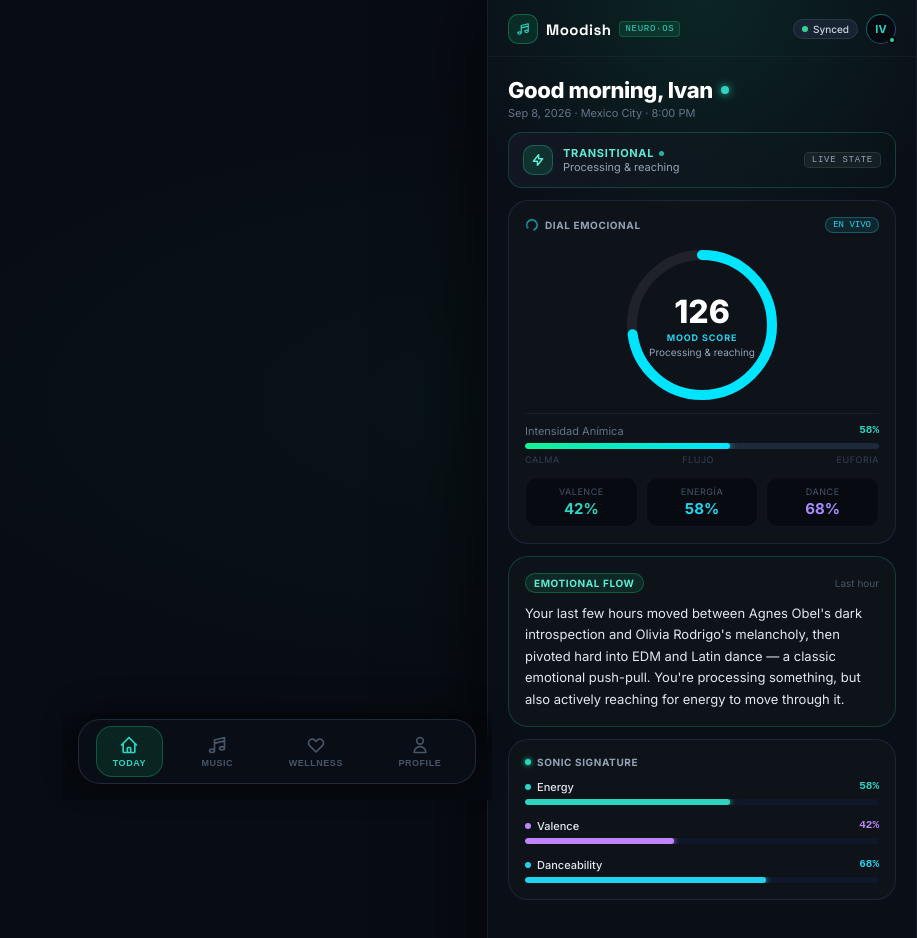
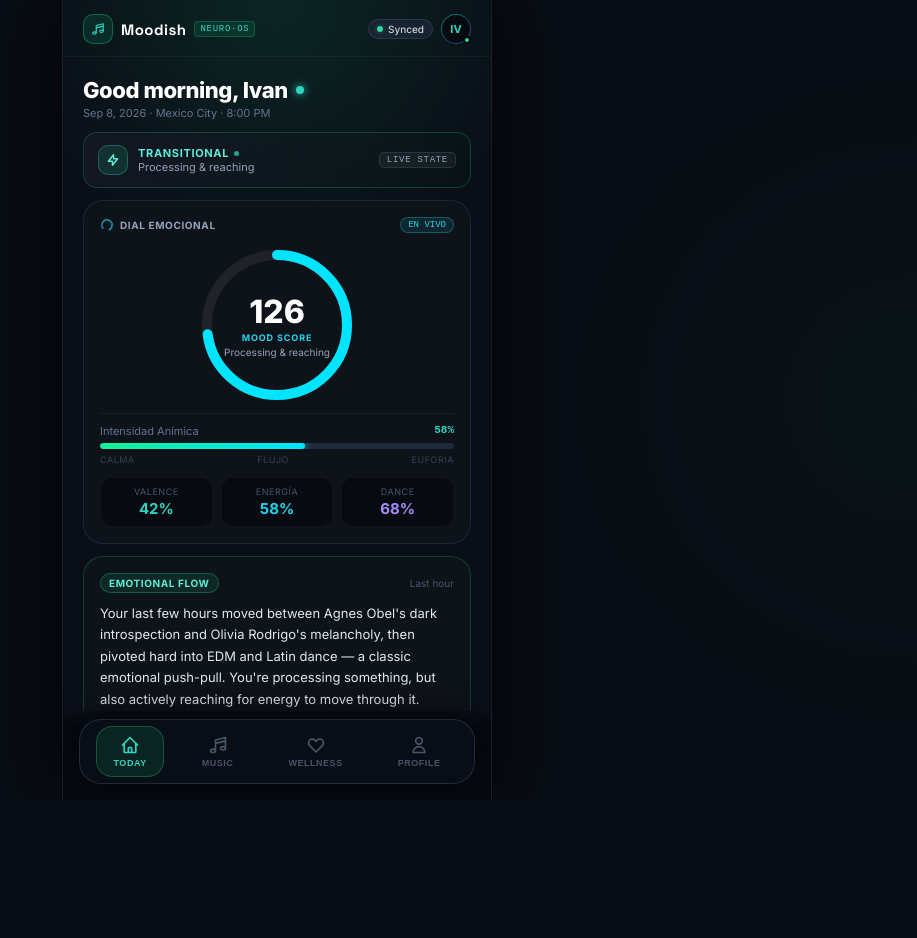
Before and after one commit to ivansomerag/spotifymoodish, a Next.js app: page / in a window 1280 px wide. Shown: the top 938 px of the page, without its empty margins (363-1280 px from the left). After the commit the page ends 800 px from the top, so only its background shows below. Built offline with nearby package versions, Linux system fonts and the light colour scheme.

Commit message:
Layout fix: shell is 100vh flexbox, nav is sticky not fixed, desktop centered with sidebars

```diff
--- a/app/page.tsx
+++ b/app/page.tsx
@@ -41,8 +41,8 @@ export default function WellnessDashboard() {
   }
 
   const S = {
-    page: { background:"#080C14", color:"#f1f5f9", minHeight:"100vh", display:"flex", justifyContent:"center", alignItems:"flex-start" } as React.CSSProperties,
-    shell: { width:"100%", maxWidth:430, minHeight:"100vh", paddingBottom:96, display:"flex", flexDirection:"column" as const, position:"relative" as const, borderLeft:"1px solid rgba(148,163,184,0.1)", borderRight:"1px solid rgba(148,163,184,0.1)", background:"#0A0E17", overflow:"hidden", boxShadow:"0 0 80px rgba(0,0,0,0.8)" },
+    page: { background:"#080C14", color:"#f1f5f9", minHeight:"100vh", display:"flex", justifyContent:"center", alignItems:"stretch" } as React.CSSProperties,
+    shell: { width:"100%", maxWidth:430, height:"100vh", display:"flex", flexDirection:"column" as const, position:"relative" as const, borderLeft:"1px solid rgba(148,163,184,0.1)", borderRight:"1px solid rgba(148,163,184,0.1)", background:"#0A0E17", overflowY:"hidden" as const, boxShadow:"0 0 80px rgba(0,0,0,0.8)", flexShrink:0 },
     glow: { position:"absolute" as const, top:0, left:0, right:0, height:320, background:"radial-gradient(circle at 50% 0%, rgba(20,241,149,0.1) 0%, transparent 70%)", pointerEvents:"none" as const, zIndex:0 },
     card: { padding:16, borderRadius:20, background:"rgba(16,20,26,0.85)", border:"1px solid rgba(30,41,59,0.9)", marginBottom:12 } as React.CSSProperties,
   }
@@ -65,12 +65,16 @@ export default function WellnessDashboard() {
         .tab-btn:not(.active) { border:1px solid transparent; }
         .done-card { transition: background .25s, border-color .25s; cursor:pointer; }
         .done-card.done { background: rgba(20,241,149,0.08) !important; border-color: rgba(20,241,149,0.4) !important; }
-        @media (min-width:768px) { .sidebar { display:block !important; } }
+        @media (min-width:768px) {
+          .sidebar { display:block !important; }
+          /* On desktop, page fills full viewport height */
+          html, body { height: 100%; overflow: hidden; }
+        }
         ::-webkit-scrollbar { width:0; }
       `}</style>
 
       <div style={S.page}>
-        <div className="sidebar" style={{flex:1,minHeight:"100vh",display:"none",background:"radial-gradient(ellipse at right,rgba(20,241,149,0.03),transparent 60%)"}}/>
+        <div className="sidebar" style={{flex:1,display:"none",background:"radial-gradient(ellipse at left,rgba(20,241,149,0.03),transparent 60%)"}}/>
         <div style={S.shell}>
           <div style={S.glow}/>
 
@@ -121,7 +125,7 @@ export default function WellnessDashboard() {
           </section>
 
           {/* ── SCROLLABLE CONTENT ── */}
-          <div style={{flex:1,overflowY:"auto",padding:"0 20px 8px",position:"relative",zIndex:10}}>
+          <div style={{flex:1,overflowY:"auto",overflowX:"hidden",padding:"0 20px 8px",position:"relative",zIndex:10,WebkitOverflowScrolling:"touch"} as React.CSSProperties}>
 
             {/* TODAY TAB */}
             {tab === "today" && (
@@ -364,7 +368,7 @@ export default function WellnessDashboard() {
           </div>
 
           {/* ── BOTTOM TAB BAR ── */}
-          <nav style={{position:"fixed",bottom:0,left:"50%",transform:"translateX(-50%)",width:"100%",maxWidth:430,zIndex:50,padding:"8px 16px 16px",background:"linear-gradient(to top,#06090F 60%,transparent)"}}>
+          <nav style={{position:"relative",zIndex:50,padding:"8px 16px 16px",background:"linear-gradient(to top,#06090F 80%,transparent)",flexShrink:0}}>
             <div style={{background:"rgba(10,14,23,0.97)",border:"1px solid rgba(71,85,105,0.4)",borderRadius:22,padding:6,display:"flex",alignItems:"center",justifyContent:"space-around",boxShadow:"0 -4px 32px rgba(0,0,0,0.6)"}}>
               {([
                 { id:"today",    label:"Today",    path:"M3 12l2-2m0 0l7-7 7 7M5 10v10a1 1 0 001 1h3m10-11l2 2m-2-2v10a1 1 0 01-1 1h-3m-6 0a1 1 0 001-1v-4a1 1 0 011-1h2a1 1 0 011 1v4a1 1 0 001 1m-6 0h6" },
@@ -383,6 +387,7 @@ export default function WellnessDashboard() {
           </nav>
 
         </div>
+        <div className="sidebar" style={{flex:1,display:"none",background:"radial-gradient(ellipse at right,rgba(20,241,149,0.03),transparent 60%)"}}/>
       </div>
     </>
   )
```
